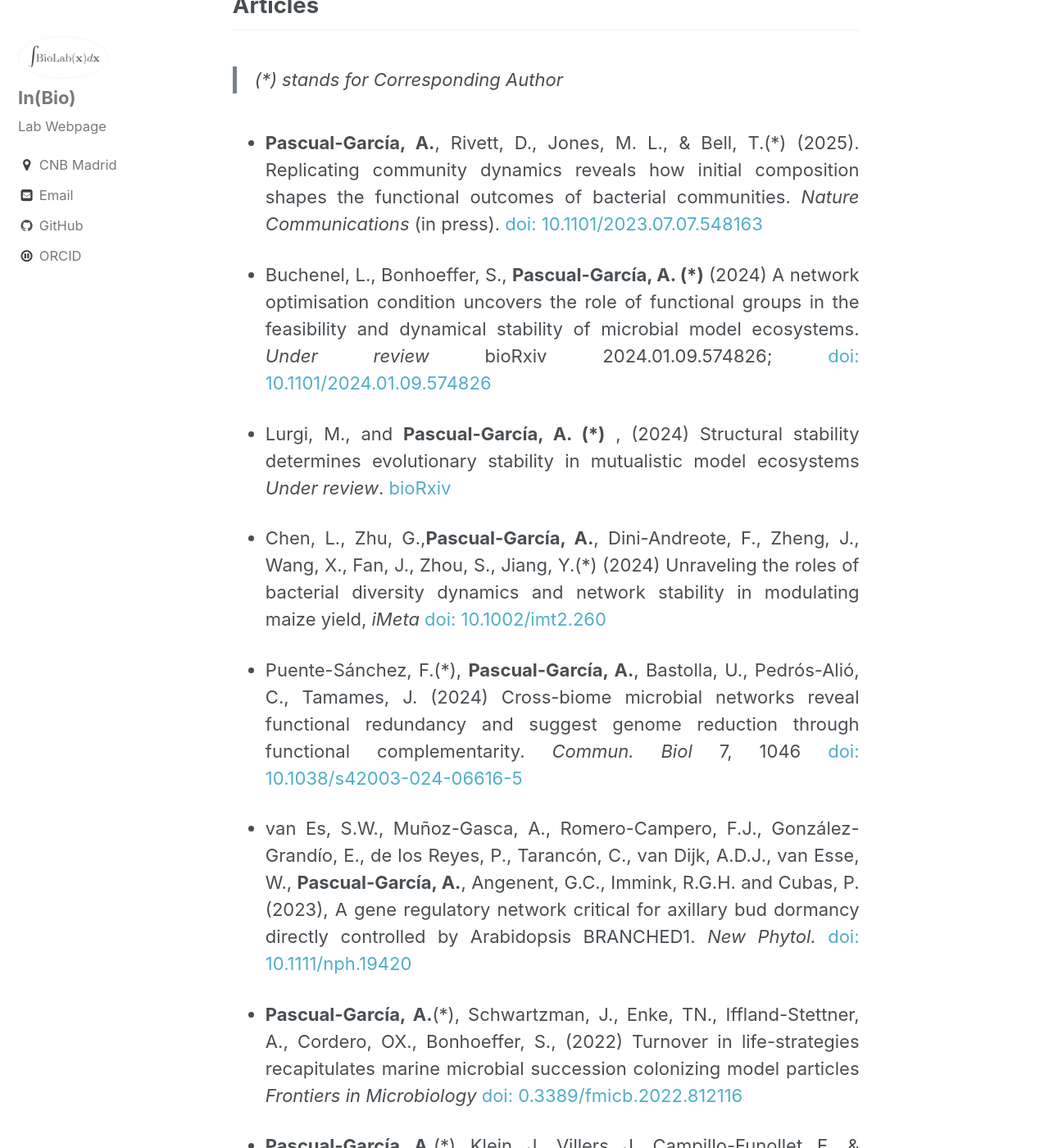
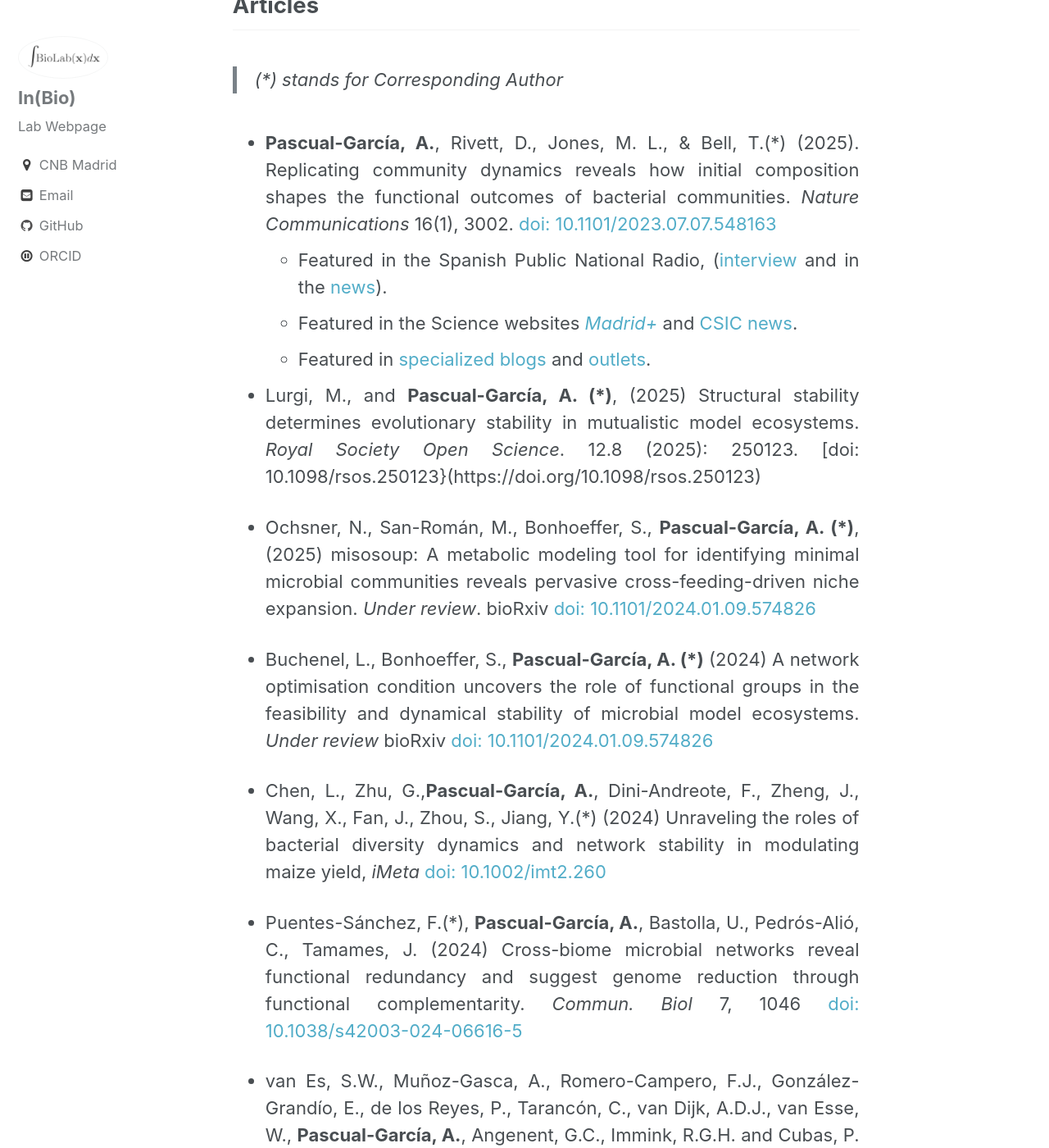
Before and after one commit to apascualgarcia/apascualgarcia.github.io, a Jekyll site: the page built from _pages/Publications.md, in a window 1280 px wide and 1400 px high, scrolled down 261 px. Shown: the whole window at 82% size. Built offline with Jekyll 4.4.1, drawn with Linux system fonts in a browser that asks for light colours.

Commit message:
update publications

```diff
--- a/_pages/Publications.md
+++ b/_pages/Publications.md
@@ -10,16 +10,25 @@ permalink: /_pages/Publications/
 ## Articles
 > (*) stands for Corresponding Author
 
-* **Pascual-García, A.**, Rivett, D., Jones, M. L., & Bell, T.(*) (2025). Replicating community dynamics reveals how initial composition shapes the functional outcomes of bacterial communities. _Nature Communications_ (in press). [doi: 10.1101/2023.07.07.548163](https://doi.org/10.1101/2023.07.07.548163)
+* **Pascual-García, A.**, Rivett, D., Jones, M. L., & Bell, T.(*) (2025). Replicating community dynamics reveals how initial composition shapes the functional outcomes of bacterial communities. _Nature Communications_ 16(1), 3002. [doi: 10.1101/2023.07.07.548163](https://doi.org/10.1101/2023.07.07.548163)
+  * Featured in the Spanish Public National Radio, ([interview](https://www.rtve.es/play/audios/marca-espana/marca-espana-domesticar-mundo-microbiano-para-uso-biotecnologico/16667756/) and in the [news](https://www.rtve.es/play/audios/el-laboratorio-de-jal/domesticar-microbios-para-nuestro-beneficio/16781425/)).
+  * Featured in the Science websites [_Madrid+_](https://www.madrimasd.org/magazine/domesticando-bacterias?lan=es) and [CSIC news](https://www.csic.es/es/actualidad-del-csic/la-domesticacion-de-comunidades-bacterianas-naturales-podria-impulsar-sus-aplicaciones-biotecnologicas).
+  * Featured in [specialized blogs](https://www.ecehh.org/news/frozen-microbes-health/) and [outlets](https://www.tecnopunta.es/noticia/10799/actualidad/investigadores-logran-domesticar-comunidades-bacterianas-para-potenciar-la-biotecnologia.html).
 
-* Buchenel, L., Bonhoeffer, S., **Pascual-García, A. (*)** (2024) A network optimisation condition uncovers the role of functional groups in the feasibility and dynamical stability of microbial model ecosystems. _Under review_ bioRxiv 2024.01.09.574826; [doi: 10.1101/2024.01.09.574826](https://doi.org/10.1101/2024.01.09.574826)
 
-* Lurgi, M., and **Pascual-García, A. (*)**  , (2024) Structural stability determines evolutionary stability in mutualistic model ecosystems _Under review_. [bioRxiv](https://www.biorxiv.org/content/10.1101/2024.09.04.611292v1.abstract)
+* Lurgi, M., and **Pascual-García, A. (*)**, (2025) Structural stability determines evolutionary stability in mutualistic model ecosystems. _Royal Society Open Science_. 12.8
+(2025): 250123. [doi: 10.1098/rsos.250123}(https://doi.org/10.1098/rsos.250123)
+
+* Ochsner, N., San-Román, M., Bonhoeffer, S., **Pascual-García, A. (*)**, (2025) misosoup: A metabolic modeling tool for identifying minimal microbial communities reveals pervasive
+cross-feeding-driven niche expansion. _Under review_. bioRxiv [doi: 10.1101/2024.01.09.574826](https://doi.org/10.1101/2024.01.09.574826)
+
+
+* Buchenel, L., Bonhoeffer, S., **Pascual-García, A. (*)** (2024) A network optimisation condition uncovers the role of functional groups in the feasibility and dynamical stability of microbial model ecosystems. _Under review_ bioRxiv [doi: 10.1101/2024.01.09.574826](https://doi.org/10.1101/2024.01.09.574826)
 
 * Chen, L., Zhu, G.,**Pascual-García, A.**, Dini-Andreote, F., Zheng, J., Wang, X., Fan, J., Zhou, S., Jiang, Y.(*) (2024) Unraveling the roles of bacterial diversity dynamics and network stability in modulating maize yield,  _iMeta_ [doi: 10.1002/imt2.260](https://doi.org/10.1002/imt2.260)
 
 
-* Puente-Sánchez, F.(*),  **Pascual-García, A.**, Bastolla, U., Pedrós-Alió, C., Tamames, J. (2024) Cross-biome microbial networks reveal functional redundancy and suggest genome reduction through functional complementarity. _Commun. Biol_ 7, 1046 [doi: 10.1038/s42003-024-06616-5](https://doi.org/10.1038/s42003-024-06616-5)
+* Puentes-Sánchez, F.(*),  **Pascual-García, A.**, Bastolla, U., Pedrós-Alió, C., Tamames, J. (2024) Cross-biome microbial networks reveal functional redundancy and suggest genome reduction through functional complementarity. _Commun. Biol_ 7, 1046 [doi: 10.1038/s42003-024-06616-5](https://doi.org/10.1038/s42003-024-06616-5)
 
 * van Es, S.W., Muñoz-Gasca, A., Romero-Campero, F.J., González-Grandío, E., de los Reyes, P., Tarancón, C., van Dijk, A.D.J., van Esse, W., **Pascual-García, A.**, Angenent, G.C., Immink, R.G.H. and Cubas, P. (2023), A gene regulatory network critical for axillary bud dormancy directly controlled by Arabidopsis BRANCHED1. _New Phytol._  [doi: 10.1111/nph.19420](https://doi.org/10.1111/nph.19420)
 
```
